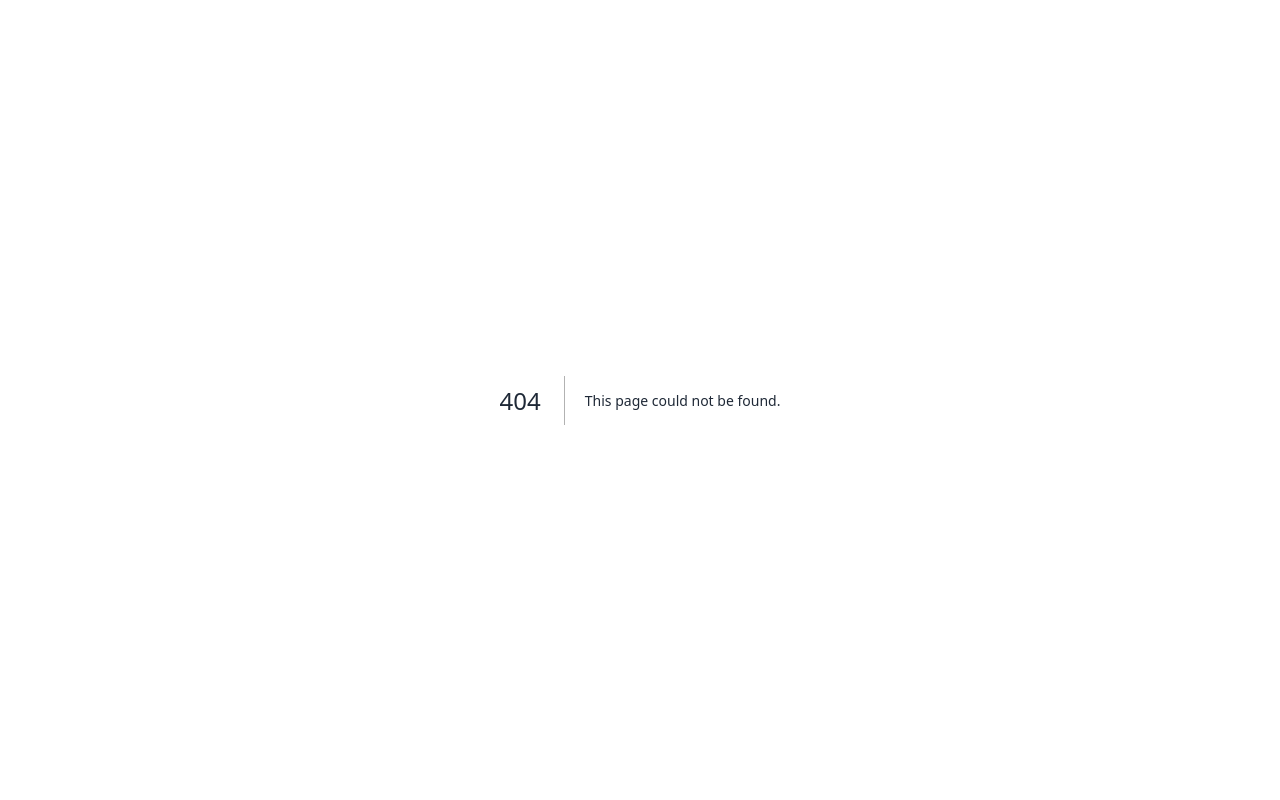
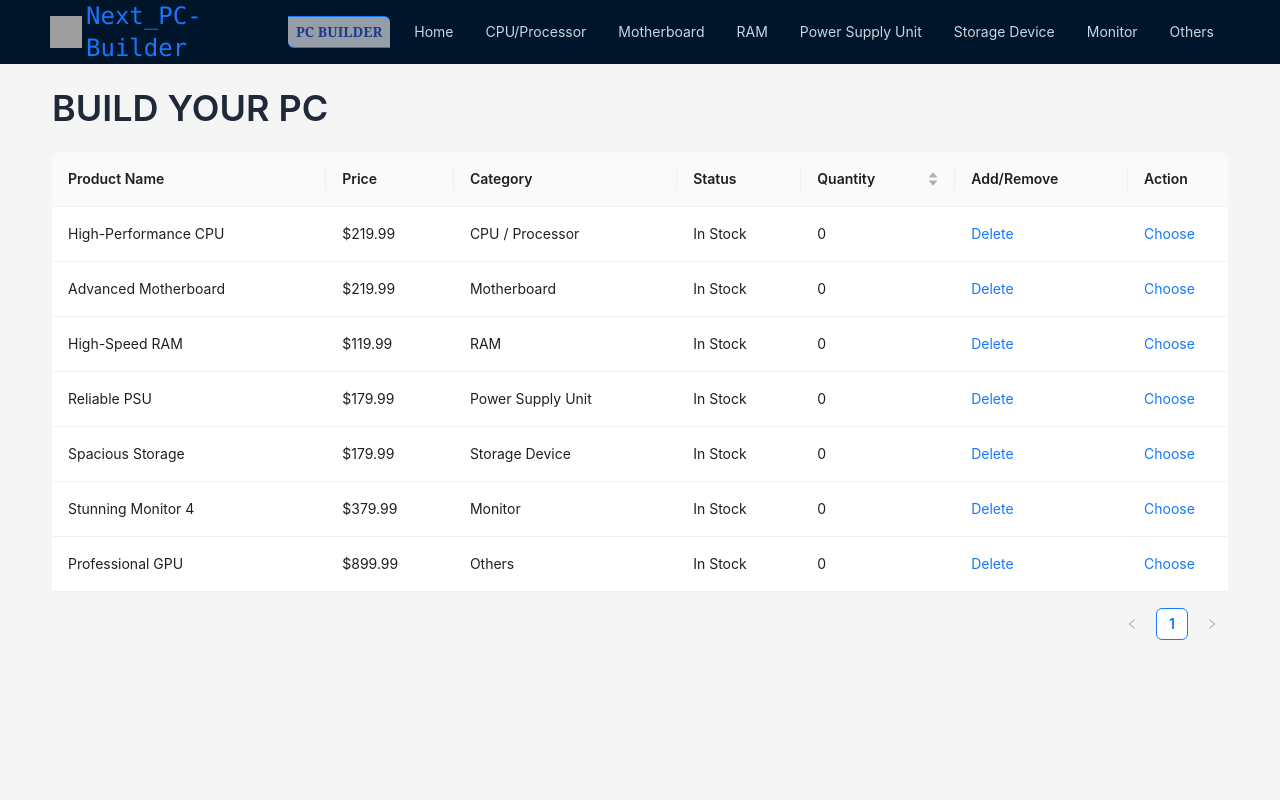
Before and after one commit to shamim-5/next-pc-builder, a Next.js app: page /pc-builder in a window 1280 px wide. Before the commit this address had no page. Shown: the top 800 px of the page. Built offline with nearby package versions, Linux system fonts and the light colour scheme; data requests are answered from the project's data file; grey boxes are pictures that could not be loaded.

Commit message:
update quantity field using react context

```diff
--- a/components/Layouts/RootLayout.js
+++ b/components/Layouts/RootLayout.js
@@ -50,7 +50,7 @@ const RootLayout = ({ children }) => {
             </h2>
           </div>
           <div>
-            <Link href={"/pcBuilder"}>
+            <Link href={"/pc-builder"}>
               <Button
                 className="text-blue-900/100 ml-3 lg:ml-1 px-2 uppercase font-serif font-extrabold  border border-l-0 rounded-tl-none border-r-0 rounded-br-none bg-slate-50/60 transition-colors duration-500"
                 type="primary"
--- /dev/null
+++ b/components/PCBuilder/Accessories.js
@@ -0,0 +1,93 @@
+import { Space, Table } from "antd";
+import Link from "next/link";
+import { useEffect, useState } from "react";
+
+const columns = [
+  {
+    title: "Full Name",
+    //  width: 100,
+    dataIndex: "name",
+    key: "name",
+    fixed: "left",
+  },
+  {
+    title: "Age",
+    //  width: 100,
+    dataIndex: "age",
+    key: "age",
+    fixed: "left",
+    sorter: true,
+  },
+  {
+    title: "Column 1",
+    dataIndex: "address",
+    key: "1",
+  },
+  {
+    title: "Column 2",
+    dataIndex: "address",
+    key: "2",
+  },
+  {
+    title: "Column 3",
+    dataIndex: "address",
+    key: "3",
+  },
+  {
+    title: "Column 4",
+    dataIndex: "address",
+    key: "4",
+  },
+  {
+    title: "Add/Remove",
+    key: "action",
+    render: (_, record) => (
+      <Space size="middle">
+        <a>Invite {record.name}</a>
+        <a>Delete</a>
+      </Space>
+    ),
+  },
+  {
+    title: "Action",
+    key: "operation",
+    fixed: "right",
+    width: 100,
+    render: () => <Link href={`/products/1`}>Choose</Link>,
+  },
+];
+const data = [
+  {
+    key: "1",
+    name: "John Brown",
+    age: 32,
+    address: "New York Park",
+  },
+  {
+    key: "2",
+    name: "Jim Green",
+    age: 40,
+    address: "London Park",
+  },
+];
+
+function Components({ components }) {
+  const [products, setProducts] = useState([]);
+  //   console.log("[Components] render:", components);
+
+  const { _id, category, description, image_url, product_name, price, status, rating } = components;
+
+  useEffect(() => {
+    setProducts();
+  }, []);
+
+  console.log("[Components] render:", data);
+
+  return (
+    <div>
+      <Table columns={columns} dataSource={data} />
+    </div>
+  );
+}
+
+export default Components;
--- /dev/null
+++ b/components/PCBuilder/ProductsTable.js
@@ -0,0 +1,85 @@
+import { useTableContext } from "@/contexts/TableContext";
+import { Space, Table } from "antd";
+import Link from "next/link";
+
+const columns = [
+  {
+    title: "Product Name",
+    //  width: 100,
+    dataIndex: "product_name",
+    key: "product_name",
+    fixed: "left",
+  },
+  {
+    title: "Price",
+    //  width: 100,
+    dataIndex: "price",
+    key: "price",
+    fixed: "left",
+  },
+  {
+    title: "Category",
+    dataIndex: "category",
+    key: "category",
+  },
+  {
+    title: "Status",
+    dataIndex: "status",
+    key: "status",
+  },
+  {
+    title: "Quantity",
+    dataIndex: "quantity",
+    key: "quantity",
+    sorter: true,
+  },
+  {
+    title: "Add/Remove",
+    key: "action",
+    render: (_, record) => {
+      return (
+        <Space size="middle">
+          {/* <p>{record.product_name}</p> */}
+          <a>Delete</a>
+        </Space>
+      );
+    },
+  },
+  {
+    title: "Action",
+    key: "operation",
+    fixed: "right",
+    width: 100,
+    render: (_, record) => {
+      // console.log(record);
+      return (
+        <>
+          <Link href={`/products/${record.key}`}>Choose</Link>
+        </>
+      );
+    },
+  },
+];
+
+function ProductsTable({ products }) {
+  const { tableQuantity } = useTableContext();
+
+  const updatedProducts = products.map((product) => ({
+    key: product._id.toString(),
+    product_name: product.product_name,
+    quantity: tableQuantity[product._id] || 0,
+    category: product.category,
+    status: product.status,
+    price: product.price,
+  }));
+
+  // console.log("[tableQuantity] :", tableQuantity);
+
+  return (
+    <div>
+      <Table columns={columns} dataSource={updatedProducts} />
+    </div>
+  );
+}
+
+export default ProductsTable;
--- /dev/null
+++ b/contexts/TableContext.js
@@ -0,0 +1,20 @@
+import React, { createContext, useState, useContext } from "react";
+
+const TableContext = createContext();
+
+export function useTableContext() {
+  return useContext(TableContext);
+}
+
+export function TableContextProvider({ children }) {
+  const [tableQuantity, setTableQuantity] = useState({});
+
+  const updateQuantity = (productId, quantity) => {
+    setTableQuantity((prevQuantity) => ({
+      ...prevQuantity,
+      [productId]: quantity,
+    }));
+  };
+
+  return <TableContext.Provider value={{ tableQuantity, updateQuantity }}>{children}</TableContext.Provider>;
+}
--- a/pages/_app.js
+++ b/pages/_app.js
@@ -1,8 +1,13 @@
+import { TableContextProvider } from "@/contexts/TableContext";
 import "@/styles/globals.css";
 
 export default function App({ Component, pageProps }) {
   // Use the layout defined at the page level, if available
   const getLayout = Component.getLayout || ((page) => page);
 
-  return getLayout(<Component {...pageProps} />);
+  return getLayout(
+    <TableContextProvider>
+      <Component {...pageProps} />
+    </TableContextProvider>
+  );
 }
--- a/pages/index.js
+++ b/pages/index.js
@@ -5,7 +5,7 @@ import dynamic from "next/dynamic";
 import Head from "next/head";
 
 export async function getStaticProps() {
-  // console.log("[HomePage] getStaticProps()");
+  console.log("[HomePage] getStaticProps()");
   const products = await getProducts();
 
   return {
--- /dev/null
+++ b/pages/pc-builder.js
@@ -0,0 +1,47 @@
+import RootLayout from "@/components/Layouts/RootLayout";
+import Head from "next/head";
+import Title from "@/components/Layouts/Title";
+import { getProducts } from "@/lib/products";
+import ProductsTable from "@/components/PCBuilder/ProductsTable";
+
+export async function getServerSideProps() {
+  try {
+    const products = await getProducts();
+    console.log("[ServerSideRender] getServerSideProps()");
+
+    return {
+      props: {
+        products,
+      },
+    };
+  } catch (err) {
+    if (err instanceof ApiError && err.status === 404) {
+      return { notFound: true };
+    }
+    throw err;
+  }
+}
+
+function PCBuilderPage({ products }) {
+  //   console.log("[PCBuilderPage] render:", products);
+
+  return (
+    <>
+      <Head>
+        <title>PC-Builder-Next_PC-Builder</title>
+      </Head>
+
+      <div className="min-h-screen px-6 lg:px-12 mx-1">
+        <Title titleStyle="text-4xl uppercase font-semibold">Build Your PC</Title>
+
+        <ProductsTable products={products} />
+      </div>
+    </>
+  );
+}
+
+export default PCBuilderPage;
+
+PCBuilderPage.getLayout = function getLayout(page) {
+  return <RootLayout>{page}</RootLayout>;
+};
--- a/pages/products/[id].js
+++ b/pages/products/[id].js
@@ -1,9 +1,11 @@
 import RootLayout from "@/components/Layouts/RootLayout";
-import { EditOutlined, EllipsisOutlined, SettingOutlined } from "@ant-design/icons";
 import { Button, Card } from "antd";
 import Title from "@/components/Layouts/Title";
 import Image from "next/image";
 import { getProduct, getProducts } from "@/lib/products";
+import Head from "next/head";
+import Link from "next/link";
+import { useTableContext } from "@/contexts/TableContext";
 
 export async function getStaticPaths() {
   const products = await getProducts();
@@ -37,7 +39,20 @@ export async function getStaticProps({ params: { id } }) {
 function ProductPage({ product }) {
   const { category, description, image_url, product_name, price, status, rating, products } = product;
 
+  const { tableQuantity, updateQuantity } = useTableContext();
+
+  // update pc-builder page ProductTable.js quantity field using react context
+  const handleUpdateQuantity = (productId, quantity) => {
+    const updatedQuantity = (quantity || 0) + 1;
+
+    updateQuantity(productId, updatedQuantity);
+  };
+
   return (
+    <>
+      <Head>
+        <title>Product Details-Next_Pc-Builder</title>
+      </Head>
       <div className="h-auto px-6 lg:px-12 mx-1">
         <div className="grid grid-cols-1 lg:grid-cols-2 justify-items-center">
           <Card
@@ -55,21 +70,22 @@ function ProductPage({ product }) {
             <p className="text-base font-semibold text-slate-900/90">Status: {status}</p>
             <p className="text-base font-semibold text-slate-900/90">Price: {price}</p>
             <p className="text-base font-semibold text-slate-900/90">Rating: {rating}</p>
+            <Link href={`/pc-builder`}>
               <Button
+                onClick={() => handleUpdateQuantity(`${product._id}`, tableQuantity[product._id] || 0)}
                 className="text-blue-900/100 ml-3 lg:ml-1 px-2 uppercase font-serif font-extrabold  border border-l-0 rounded-tl-none border-r-0 rounded-br-none bg-slate-50/60 transition-colors duration-500 w-full"
                 type="primary"
                 ghost
               >
                 Add To Cart
               </Button>
+            </Link>
           </div>
         </div>
-
         <Title titleStyle="text-4xl my-6">Featured Category</Title>
         <div className="grid grid-cols-1 lg:grid-cols-3 gap-24 mb-12 justify-items-center">
           {products.map((product) => {
             const { image_url, product_name, price, status, rating } = product;
-
             return (
               <div key={product._id}>
                 <Card
@@ -90,6 +106,7 @@ function ProductPage({ product }) {
           })}
         </div>
       </div>
+    </>
   );
 }
 export default ProductPage;
```
Lines whose indentation alone changed are shown as unchanged.
